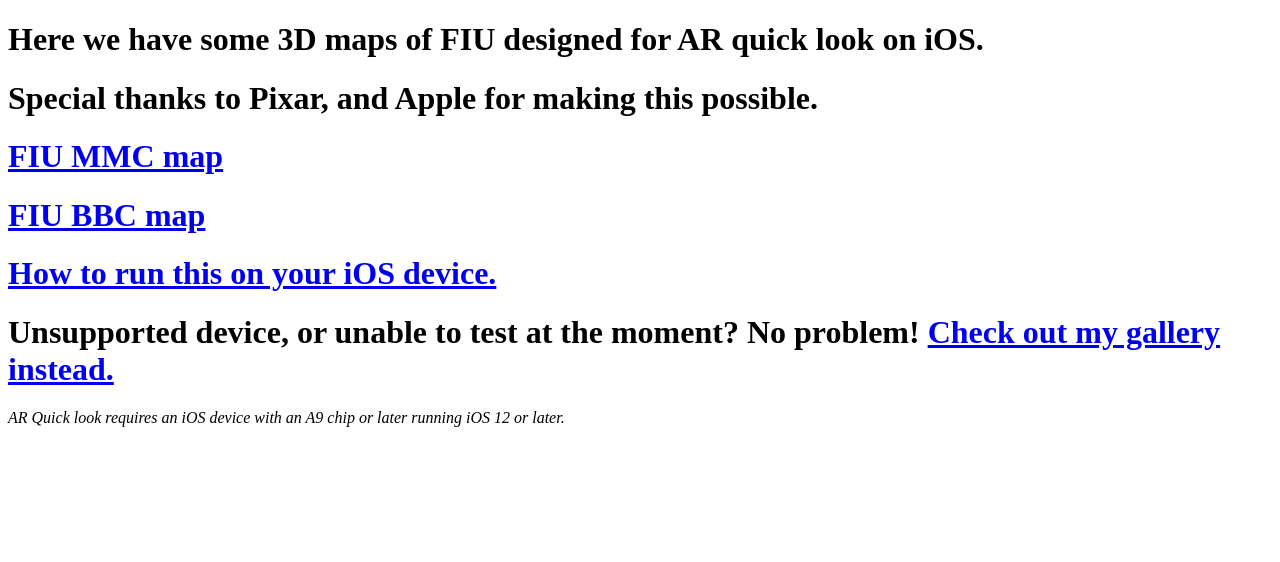
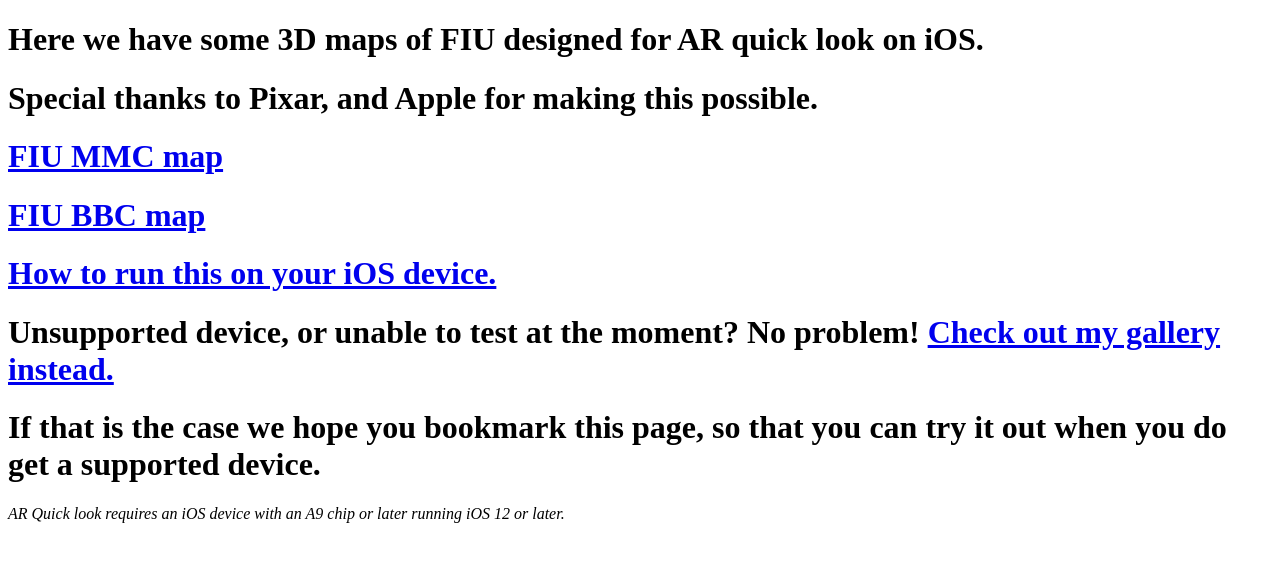
Before and after one commit to Erick12345678/Erick12345678.github.io, a plain HTML site: page Projects/FIU_AR_QUICK_LOOK/Index.html in a window 1280 px wide. Drawn offline with Linux system fonts and the light colour scheme.

Commit message:
minor fixes

```diff
--- a/Projects/FIU_AR_QUICK_LOOK/Index.html
+++ b/Projects/FIU_AR_QUICK_LOOK/Index.html
@@ -19,6 +19,7 @@
 <h1><a href='Resources/fiu_bbc_table_map.html'>FIU BBC map</a></h1>
 <h1><a href='Resources/how_to_run.html'>How to run this on your iOS device.</a></h1>
 <h1>Unsupported device, or unable to test at the moment? No problem! <a href="https://photos.app.goo.gl/imi9iSf6st97D6hB6">Check out my gallery instead.</a></h1>
+<h1>If that is the case we hope you bookmark this page, so that you can try it out when you do get a supported device.</h1>
 <p><i>AR Quick look requires an iOS device with an A9 chip or later running iOS 12 or later.</i></p>
 </body>
 </html>
```
Also changed, not shown: Projects/FIU_AR_QUICK_LOOK/Resources/how_to_run.html (+0 -2 lines), 1 other file.
